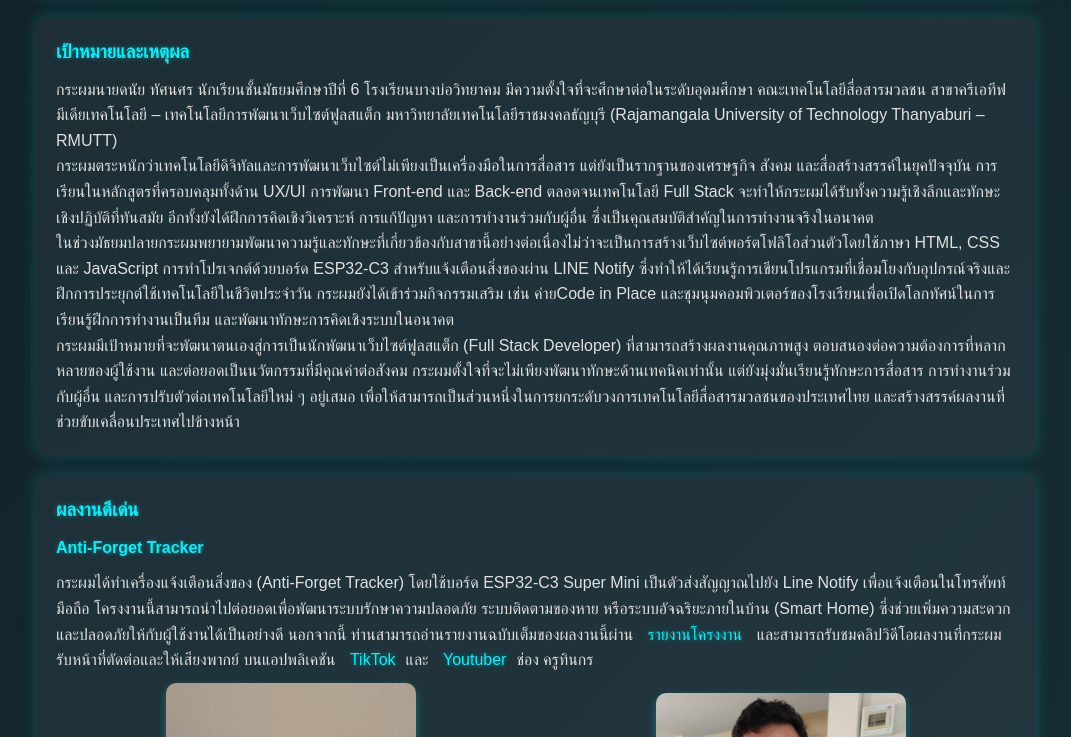
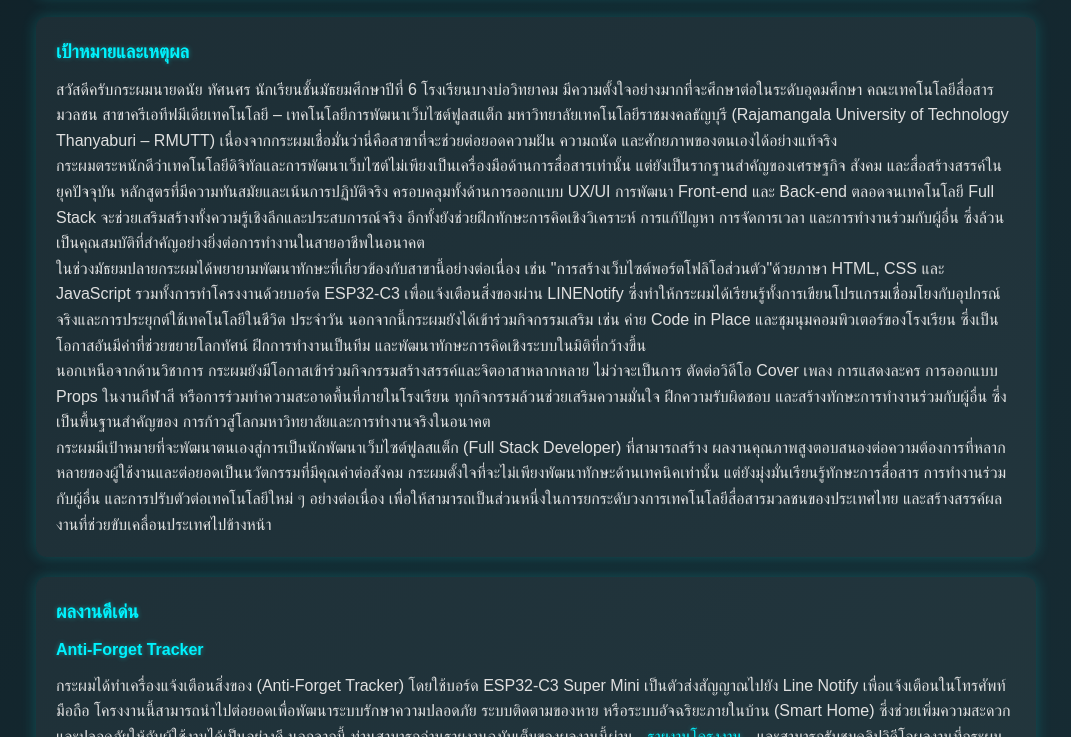
Before and after one commit to mrdanaita-arch/MyPortfolio, a plain HTML site: page index.html in a window 1280 px wide. Shown: the part 557-1294 px from the top of the page, without its empty margins (104-1175 px from the left). Drawn offline with Linux system fonts and the light colour scheme.

Commit message:
Update index.html

```diff
--- a/index.html
+++ b/index.html
@@ -49,11 +49,26 @@
                 <div class="maincon info2"></div>
                 <h3>เป้าหมายและเหตุผล</h3>
                 <p>
-                  กระผมนายดนัย ทัศนศร นักเรียนชั้นมัธยมศึกษาปีที่ 6 โรงเรียนบางบ่อวิทยาคม
-                  มีความตั้งใจที่จะศึกษาต่อในระดับอุดมศึกษา คณะเทคโนโลยีสื่อสารมวลชน สาขาครีเอทีฟมีเดียเทคโนโลยี – เทคโนโลยีการพัฒนาเว็บไซต์ฟูลสแต็ก มหาวิทยาลัยเทคโนโลยีราชมงคลธัญบุรี (Rajamangala University of Technology Thanyaburi – RMUTT)
-                       <p> กระผมตระหนักว่าเทคโนโลยีดิจิทัลและการพัฒนาเว็บไซต์ไม่เพียงเป็นเครื่องมือในการสื่อสาร แต่ยังเป็นรากฐานของเศรษฐกิจ สังคม และสื่อสร้างสรรค์ในยุคปัจจุบัน การเรียนในหลักสูตรที่ครอบคลุมทั้งด้าน UX/UI การพัฒนา Front-end และ Back-end ตลอดจนเทคโนโลยี Full Stack จะทำให้กระผมได้รับทั้งความรู้เชิงลึกและทักษะเชิงปฏิบัติที่ทันสมัย อีกทั้งยังได้ฝึกการคิดเชิงวิเคราะห์ การแก้ปัญหา และการทำงานร่วมกับผู้อื่น ซึ่งเป็นคุณสมบัติสำคัญในการทำงานจริงในอนาคต</p>
-                       <p> ในช่วงมัธยมปลายกระผมพยายามพัฒนาความรู้และทักษะที่เกี่ยวข้องกับสาขานี้อย่างต่อเนื่องไม่ว่าจะเป็นการสร้างเว็บไซต์พอร์ตโฟลิโอส่วนตัวโดยใช้ภาษา HTML, CSS และ JavaScript การทำโปรเจกต์ด้วยบอร์ด ESP32-C3 สำหรับแจ้งเตือนสิ่งของผ่าน LINE Notify ซึ่งทำให้ได้เรียนรู้การเขียนโปรแกรมที่เชื่อมโยงกับอุปกรณ์จริงและฝึกการประยุกต์ใช้เทคโนโลยีในชีวิตประจำวัน กระผมยังได้เข้าร่วมกิจกรรมเสริม เช่น ค่ายCode in Place และชุมนุมคอมพิวเตอร์ของโรงเรียนเพื่อเปิดโลกทัศน์ในการเรียนรู้ฝึกการทำงานเป็นทีม และพัฒนาทักษะการคิดเชิงระบบในอนาคต </p>
-                       <p>  กระผมมีเป้าหมายที่จะพัฒนาตนเองสู่การเป็นนักพัฒนาเว็บไซต์ฟูลสแต็ก (Full Stack Developer) ที่สามารถสร้างผลงานคุณภาพสูง ตอบสนองต่อความต้องการที่หลากหลายของผู้ใช้งาน และต่อยอดเป็นนวัตกรรมที่มีคุณค่าต่อสังคม กระผมตั้งใจที่จะไม่เพียงพัฒนาทักษะด้านเทคนิคเท่านั้น แต่ยังมุ่งมั่นเรียนรู้ทักษะการสื่อสาร การทำงานร่วมกับผู้อื่น และการปรับตัวต่อเทคโนโลยีใหม่ ๆ อยู่เสมอ เพื่อให้สามารถเป็นส่วนหนึ่งในการยกระดับวงการเทคโนโลยีสื่อสารมวลชนของประเทศไทย และสร้างสรรค์ผลงานที่ช่วยขับเคลื่อนประเทศไปข้างหน้า</p>
+                         สวัสดีครับกระผมนายดนัย ทัศนศร นักเรียนชั้นมัธยมศึกษาปีที่ 6 โรงเรียนบางบ่อวิทยาคม มีความตั้งใจอย่างมากที่จะศึกษาต่อในระดับอุดมศึกษา คณะเทคโนโลยีสื่อสารมวลชน สาขาครีเอทีฟมีเดียเทคโนโลยี – เทคโนโลยีการพัฒนาเว็บไซต์ฟูลสแต็ก มหาวิทยาลัยเทคโนโลยีราชมงคลธัญบุรี (Rajamangala University of Technology Thanyaburi – RMUTT)
+เนื่องจากกระผมเชื่อมั่นว่านี่คือสาขาที่จะช่วยต่อยอดความฝัน ความถนัด และศักยภาพของตนเองได้อย่างแท้จริง</p>
+
+  <p>   กระผมตระหนักดีว่าเทคโนโลยีดิจิทัลและการพัฒนาเว็บไซต์ไม่เพียงเป็นเครื่องมือด้านการสื่อสารเท่านั้น แต่ยังเป็นรากฐานสำคัญของเศรษฐกิจ สังคม และสื่อสร้างสรรค์ในยุคปัจจุบัน หลักสูตรที่มีความทันสมัยและเน้นการปฏิบัติจริง ครอบคลุมทั้งด้านการออกแบบ UX/UI การพัฒนา Front-end และ Back-end ตลอดจนเทคโนโลยี Full Stack จะช่วยเสริมสร้างทั้งความรู้เชิงลึกและประสบการณ์จริง อีกทั้งยังช่วยฝึกทักษะการคิดเชิงวิเคราะห์ การแก้ปัญหา การจัดการเวลา และการทำงานร่วมกับผู้อื่น
+ซึ่งล้วนเป็นคุณสมบัติที่สำคัญอย่างยิ่งต่อการทำงานในสายอาชีพในอนาคต </p>
+
+      <p> ในช่วงมัธยมปลายกระผมได้พยายามพัฒนาทักษะที่เกี่ยวข้องกับสาขานี้อย่างต่อเนื่อง เช่น "การสร้างเว็บไซต์พอร์ตโฟลิโอส่วนตัว"ด้วยภาษา HTML, CSS และ JavaScript รวมทั้งการทำโครงงานด้วยบอร์ด ESP32-C3 เพื่อแจ้งเตือนสิ่งของผ่าน
+LINENotify ซึ่งทำให้กระผมได้เรียนรู้ทั้งการเขียนโปรแกรมเชื่อมโยงกับอุปกรณ์จริงและการประยุกต์ใช้เทคโนโลยีในชีวิต
+ประจำวัน นอกจากนี้กระผมยังได้เข้าร่วมกิจกรรมเสริม เช่น ค่าย Code in Place และชุมนุมคอมพิวเตอร์ของโรงเรียน
+ ซึ่งเป็นโอกาสอันมีค่าที่ช่วยขยายโลกทัศน์ ฝึกการทำงานเป็นทีม และพัฒนาทักษะการคิดเชิงระบบในมิติที่กว้างขึ้น </p>
+
+      <p> นอกเหนือจากด้านวิชาการ กระผมยังมีโอกาสเข้าร่วมกิจกรรมสร้างสรรค์และจิตอาสาหลากหลาย ไม่ว่าจะเป็นการ
+ตัดต่อวิดีโอ Cover เพลง การแสดงละคร การออกแบบ Props ในงานกีฬาสี หรือการร่วมทำความสะอาดพื้นที่ภายในโรงเรียน
+ทุกกิจกรรมล้วนช่วยเสริมความมั่นใจ ฝึกความรับผิดชอบ และสร้างทักษะการทำงานร่วมกับผู้อื่น ซึ่งเป็นพื้นฐานสำคัญของ
+การก้าวสู่โลกมหาวิทยาลัยและการทำงานจริงในอนาคต</p>
+
+        <p>กระผมมีเป้าหมายที่จะพัฒนาตนเองสู่การเป็นนักพัฒนาเว็บไซต์ฟูลสแต็ก (Full Stack Developer) ที่สามารถสร้าง
+ผลงานคุณภาพสูงตอบสนองต่อความต้องการที่หลากหลายของผู้ใช้งานและต่อยอดเป็นนวัตกรรมที่มีคุณค่าต่อสังคม
+กระผมตั้งใจที่จะไม่เพียงพัฒนาทักษะด้านเทคนิคเท่านั้น แต่ยังมุ่งมั่นเรียนรู้ทักษะการสื่อสาร การทำงานร่วมกับผู้อื่น
+ และการปรับตัวต่อเทคโนโลยีใหม่ ๆ อย่างต่อเนื่อง เพื่อให้สามารถเป็นส่วนหนึ่งในการยกระดับวงการเทคโนโลยีสื่อสารมวลชนของประเทศไทย และสร้างสรรค์ผลงานที่ช่วยขับเคลื่อนประเทศไปข้างหน้า
 
 
                 </p>
```
